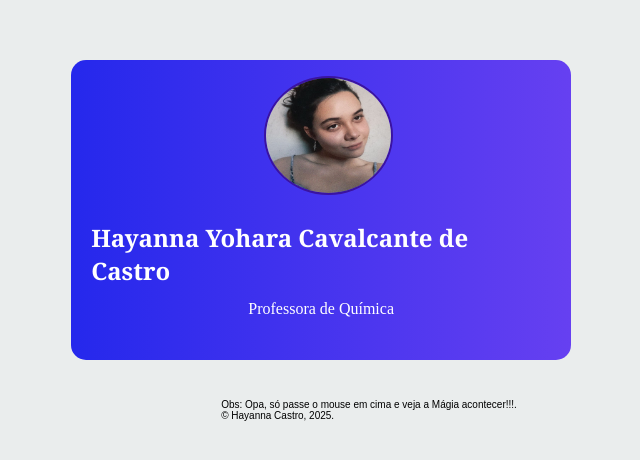
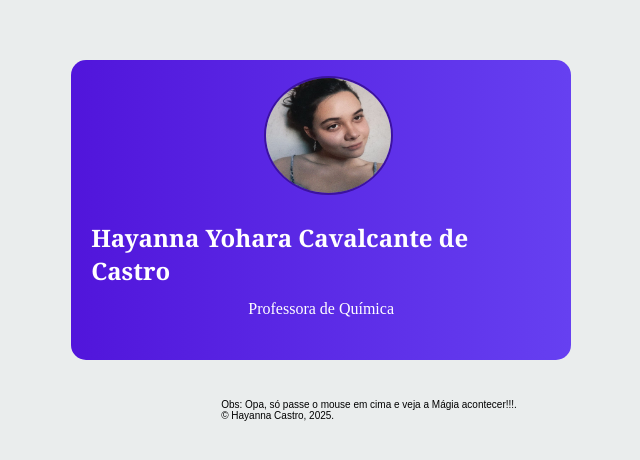
Before and after one commit to hayannacastro/CartaoCSS, a plain HTML site: page index.html in a window 1280 px wide. Shown: the part 190-650 px from the top of the page, without its empty margins (296-936 px from the left). Drawn offline with Linux system fonts and the light colour scheme.

Commit message:
Update index.html

```diff
--- a/index.html
+++ b/index.html
@@ -57,15 +57,15 @@
         }
 
         .frente {
-            background: rgb(37, 40, 236);
-            background: linear-gradient(90deg, rgba(37,40,236,1) 0%, rgb(102, 64, 241) 100%);
+            background: rgb(38, 20, 197);
+            background: linear-gradient(90deg,  rgb(81, 21, 219) 0%, rgb(102, 64, 241) 100%);
         }
 
         .verso {
 
             color: white;
             background: rgb(38, 20, 197);
-            background: linear-gradient(90deg, rgb(81, 21, 219) 0%, rgb(102, 64, 241) 40%);
+            background: linear-gradient(90deg, rgb(81, 21, 219) 0%, rgb(102, 64, 241) 100%);
             transform: rotateX(180deg);
         }
 
```
